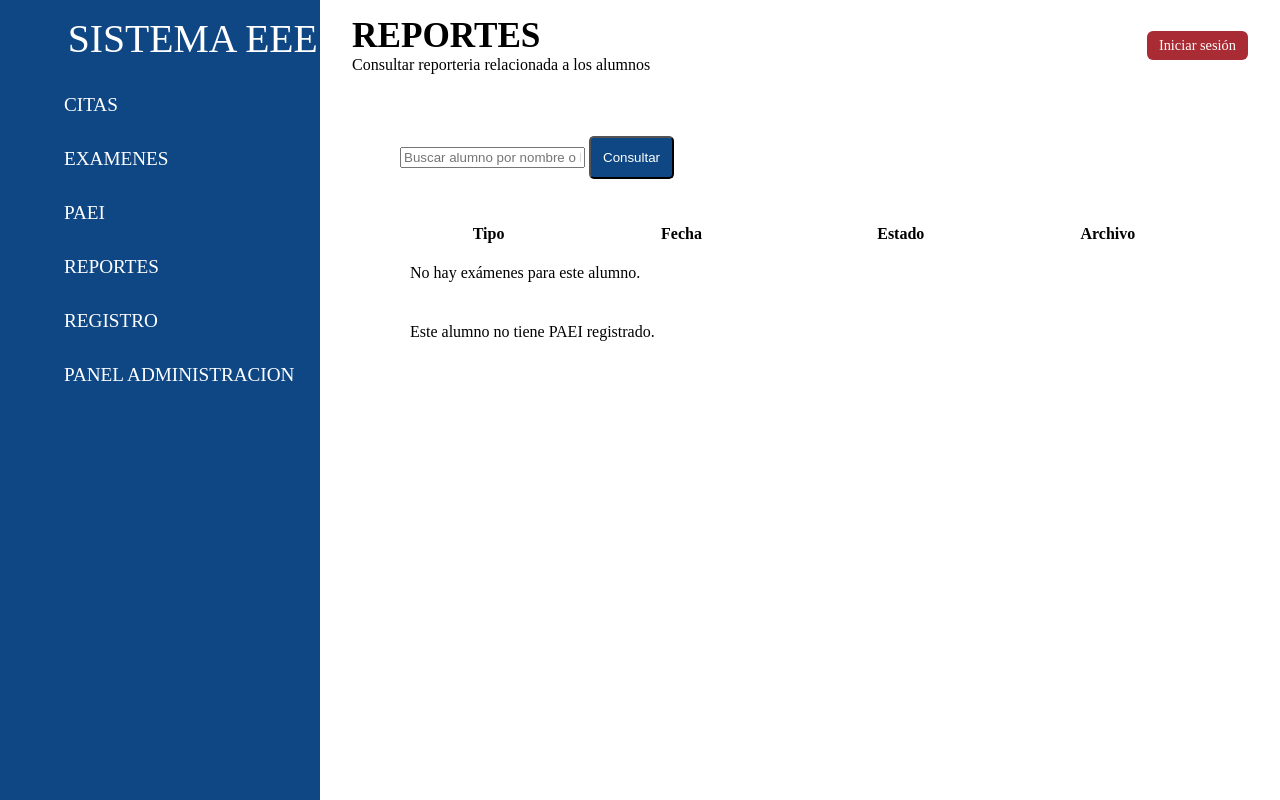
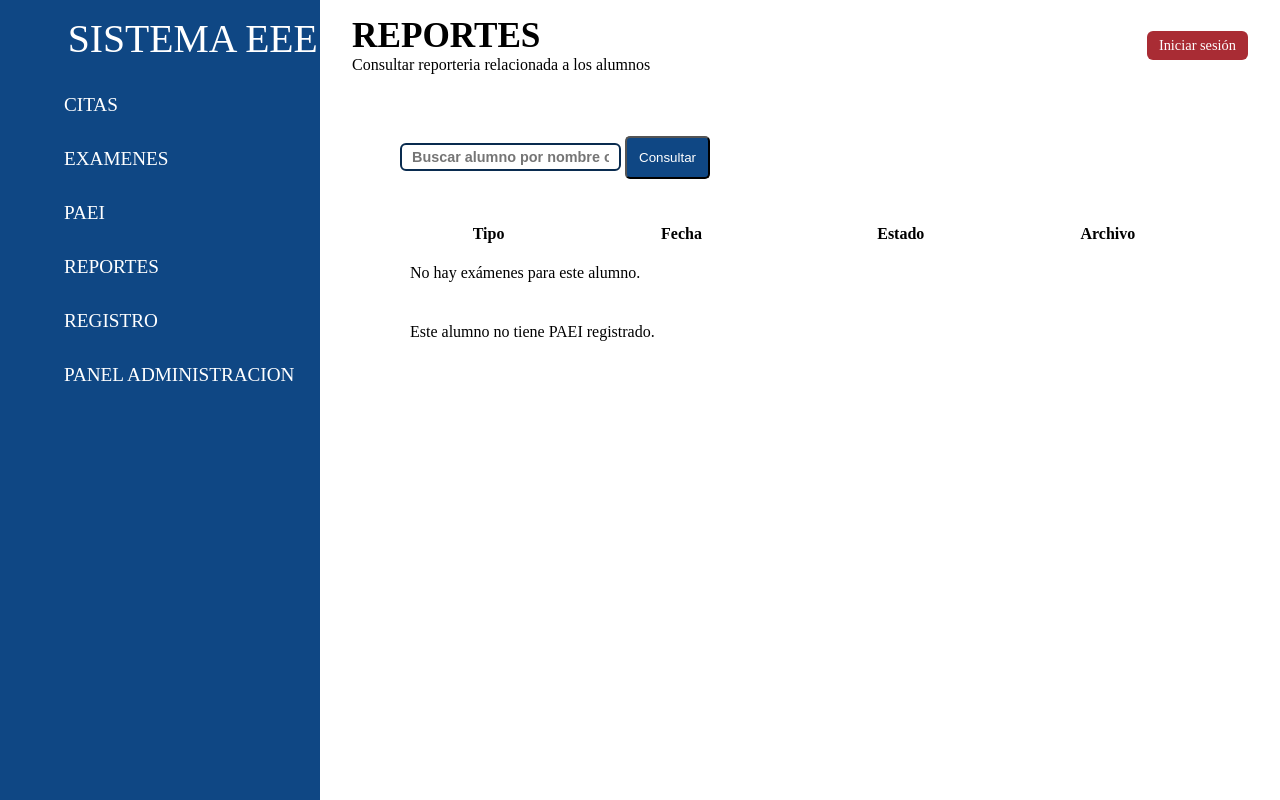
Before and after one commit to Javierhdz307/Sistema_EEE, a Django app: page /paei/historial/ in a window 1280 px wide. Run offline with Django 5.2, Linux system fonts and the light colour scheme; some libraries are stand-ins or nearby versions.

Commit message:
Modulo Reportes

```diff
--- a/templates/paginas/reportes.html
+++ b/templates/paginas/reportes.html
@@ -9,7 +9,7 @@
 {% block modulo %}
 <div class="contenedor2">
     <form method="GET" action="{% url 'reportes' %}">
-    <input type="text" name="buscar" placeholder="Buscar alumno por nombre o ID">
+    <input type="text" name="buscar" placeholder="Buscar alumno por nombre o ID" class="btn-editar">
     <button type="submit" class="btn-agendar">Consultar</button>
     </form>
 
@@ -31,7 +31,7 @@
                     <td>{{ ex.tipo_examen }}</td>
                     <td>{{ ex.fecha_realizado }}</td>
                     <td>{{ ex.estado }}</td>
-                    <td><a href="{{ ex.archivo_examen.url }}" download>Descargar</a></td>
+                    <td><a class="btn-editar" href="{{ ex.archivo_examen.url }}" download>Descargar</a></td>
                 </tr>
                 {% endfor %}
             {% else %}
@@ -48,7 +48,7 @@
                 <td>PAEI</td>
                 <td>{{ paei.fecha_realizado }}</td>
                 <td>{{ paei.estado }}</td>
-                <td><a href="{{ paei.archivo_paei.url }}" download>Descargar</a></td>
+                <td><a class="btn-editar" href="{{ paei.archivo_paei.url }}" download>Descargar</a></td>
             </tr>
             {% else %}
             <tr>
```
